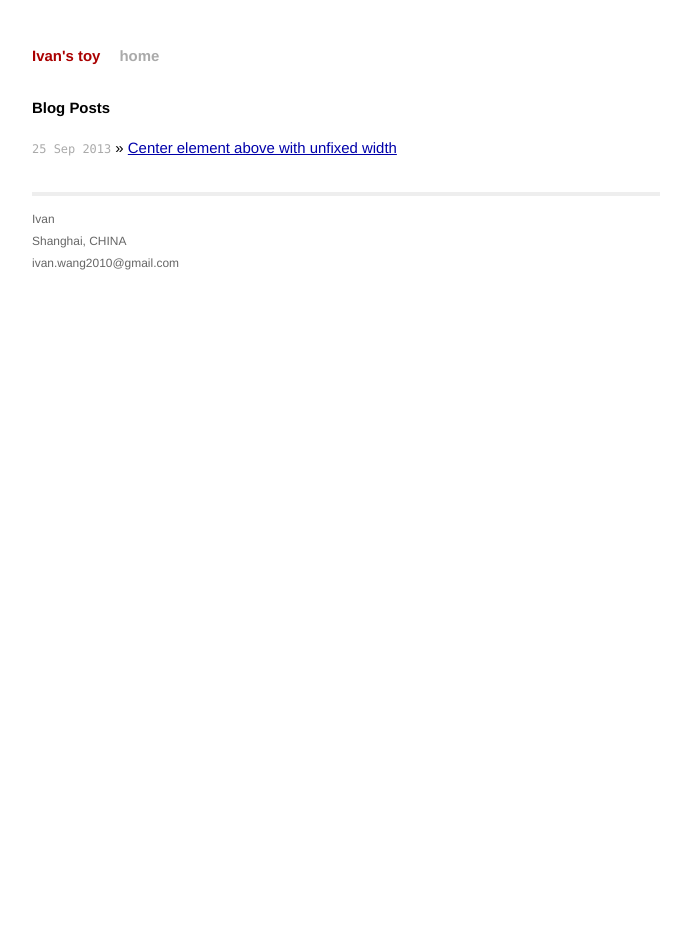
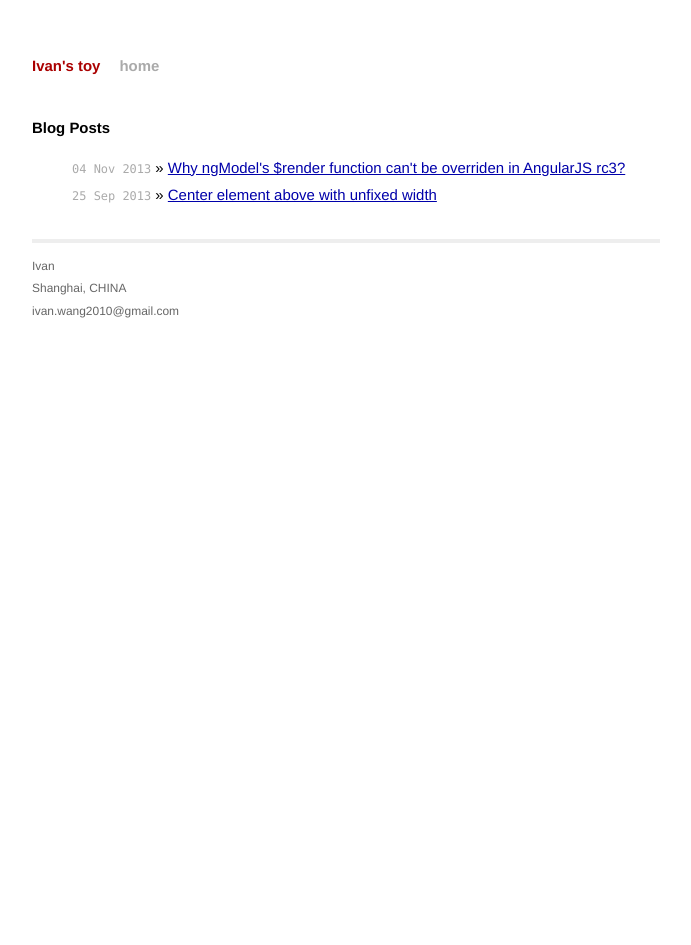
Before and after one commit to iwang/iwang.github.io, a Jekyll site: the page built from index.html, in a window 1280 px wide. Shown: the whole page, without its empty margins (294-985 px from the left). Built offline with Jekyll 4.4.1, drawn with Linux system fonts in a browser that asks for light colours; Markdown is read by kramdown in place of the engine named in the settings; some of the changed lines change nothing that is shown.

Commit message:
add post

```diff
--- /dev/null
+++ b/_posts/2013-11-04-ngmodel-render-cannot-be-overriden-in-angular-rc3.markdown
@@ -0,0 +1,300 @@
+---
+layout: post
+title:  "Why ngModel's $render function can't be overriden in AngularJS rc3?"
+date:   2013-11-04 14:21:05
+tags: css center centering layout position
+categories: html angular angularjs
+---
+
+# $render
+
+The other day I asked a team member to [ui-tinymce](https://github.com/angular-ui/ui-tinymce) into our project. A half day later, he told me that it doesn't work with Angular rc3 while rc2 is ok. But he found some guy reported the same [issue](https://github.com/angular/angular.js/issues/4560) and got a workaround from [another thread](https://github.com/angular-ui/ui-tinymce/issues/49)
+
+The issue is all about $render function isn't called when model is actually changed. So no content can be set into tinymce.
+
+{% highlight javascript %}
+return {
+    require: 'ngModel',
+    ..........
+    ngModel.$render = function() {
+        if (!tinyInstance) {
+            tinyInstance = tinymce.get(attrs.id);
+        }
+        if (tinyInstance) {
+            tinyInstance.setContent(ngModel.$viewValue || '');
+        }
+    };
+}
+{% endhighlight %}
+
+What this library did is very common when you want to wrap a 3rd party library into Angular. $render is what you need to set the value back into the 3rd party widget given any change. But this function never gets called if using Angular rc3!
+
+I got some time to look into this issue today. I dived into Angular's source and found what it says about *$render* orginally.
+
+{% highlight javascript %}
+ /**
+   * @ngdoc function
+   * @name ng.directive:ngModel.NgModelController#$render
+   * @methodOf ng.directive:ngModel.NgModelController
+   *
+   * @description
+   * Called when the view needs to be updated. It is expected that the user of the ng-model
+   * directive will implement this method.
+   */
+  this.$render = noop;
+{% endhighlight %}
+
+It is empty in the first place and should be implemented by the user. That's what the author of the ui-tinymce did so far. It is supposed to be working. To diagnose this issue, I decided to find where this function is called by Angular. It's still in NgModelController a few lines below the defination of $render.
+
+{% highlight javascript %}
+// model -> value
+var ctrl = this;
+
+$scope.$watch(function ngModelWatch() {
+
+  var value = ngModelGet($scope);
+
+// if scope model value and ngModel value are out of sync
+if (ctrl.$modelValue !== value) {
+
+  var formatters = ctrl.$formatters,
+      idx = formatters.length;
+
+  ctrl.$modelValue = value;
+  while(idx--) {
+    value = formatters[idx](value);
+  }
+
+  if (ctrl.$viewValue !== value) {
+
+    ctrl.$viewValue = value;
+    // IW added: This is where ngModel Ctrl call the $render
+    // console.log("$render is called in the watch");
+    ctrl.$render();
+  }
+}
+});
+{% endhighlight %}
+
+Check the bottom line, if the value changes, $render will be called. I put some log right below where I added the comment. And I also added some log when $render is called in ui-tinymce. The former works as expected but the latter never gets called. Obviously, the $render is not the one defined in ui-tinymce. I have to dig more into this. I logged the $render function, it was
+
+{% highlight javascript %}
+element.val(ctrl.$isEmpty(ctrl.$viewValue) ? '' : ctrl.$viewValue);
+{% endhighlight %}
+
+I searched Angular's source code and found the definition of this function
+{% highlight javascript %}
+function textInputType(scope, element, attr, ctrl, $sniffer, $browser) {
+.....
+ctrl.$render = function() {
+    element.val(ctrl.$isEmpty(ctrl.$viewValue) ? '' : ctrl.$viewValue);
+};
+}
+{% endhighlight %}
+
+I added some log above it and witneessed that this definition is called after the counterpart in ui-tinymce. I then switched to rc2, verified the result is on the contrary.
+
+It's now clear that the root cause of the issue is that the link function in ui-tinymce is called earlier in rc3. There must be more than one directive defined on the element, the order of the link function is controlled by the priority property.
+
+# directive's priorty
+
+It occurs to me there's some change log in Angular rc3's [changelog](https://github.com/angular/angular.js/blob/master/CHANGELOG.md) talking about the directive priority change.
+
+> Previously the compile/link fns executed in this order controlled via priority:
+>
+> * CompilePriorityHigh, CompilePriorityMedium, CompilePriorityLow
+> * compile child nodes
+> * PreLinkPriorityHigh, PreLinkPriorityMedium, PreLinkPriorityLow
+> * link child nodes
+> * PostLinkPriorityHigh, PostLinkPriorityMedium, PostLinkPriorityLow
+>
+> This was changed to:
+>
+> * CompilePriorityHigh, CompilePriorityMedium, CompilePriorityLow
+> * compile child nodes
+> * PreLinkPriorityHigh, PreLinkPriorityMedium, PreLinkPriorityLow
+> * link child nodes
+> * PostLinkPriorityLow, PostLinkPriorityMedium , PostLinkPriorityHigh
+
+> Very few directives in practice rely on order of postLinking function (unlike on the order of compile functions), so in the rare case of this change affecting an existing directive, it might be necessary to convert it to a preLinking function or give it negative priority (look at the diff of this commit to see how an internal attribute interpolation directive was adjusted).
+
+The first attempt is to find what is the priority of the ngModel directive. Searching through the source code, I didn't find any. With a safe guess, it would be 0 by default. I added the priority of 10 in ui-tinymce, the whole thing gets back to work again, I can see from the log our customized link function is called after the native one.
+
+# The Mystery
+
+I can call it a day if I want because the issue if fixed. But I still leaves some questions unsolved?
+
+* I can't even name the directive by calling it "the native one"
+* Actually rc3 didn't change the priority related to this issue, both directives have default priority "0" in this case. Why the order changes between rc2 and rc3?
+
+
+## directive under the hood
+
+There's some directive added by Angular implicitly during initialization, like `input`, `textarea`, `form`. Despite the name, it's actual an Angular diretive. This is very import and may sould confusing when you first come to it. I think why Angular doesn't pre-define those directives as `ng-input`, `ng-textarea` is to leave user no choice but always stick to them. Otherwise if I don't want to use `ng-input`, I can switch to `input` by simply use `input` tag.
+All the native Angular directive name actually goes with a directive, the rule is defined as below. I'd like to list them all because it helps me understand other stuff which I thought was magic before. During the compiling phase, Angular will go through the DOM and do the name-and-directive matching. Native directive will use beflow rule and customized one will use "same name matching". rule. e.g. `data-ng-input` will be normalized into `input` and goes with `inputDirecive`. `data-ng-customized-div` will be normalized into `customizedDiv` and go with `customizedDiv` directive.
+{% highlight javascript %}
+angularModule('ng', ['ngLocale'], ['$provide',
+    function ngModule($provide) {
+      $provide.provider('$compile', $CompileProvider).
+        directive({
+            a: htmlAnchorDirective,
+            input: inputDirective,
+            textarea: inputDirective,
+            form: formDirective,
+            script: scriptDirective,
+            select: selectDirective,
+            style: styleDirective,
+            option: optionDirective,
+            ngBind: ngBindDirective,
+            ngBindHtml: ngBindHtmlDirective,
+            ngBindTemplate: ngBindTemplateDirective,
+            ngClass: ngClassDirective,
+            ngClassEven: ngClassEvenDirective,
+            ngClassOdd: ngClassOddDirective,
+            ngCsp: ngCspDirective,
+            ngCloak: ngCloakDirective,
+            ngController: ngControllerDirective,
+            ngForm: ngFormDirective,
+            ngHide: ngHideDirective,
+            ngIf: ngIfDirective,
+            ngInclude: ngIncludeDirective,
+            ngInit: ngInitDirective,
+            ngNonBindable: ngNonBindableDirective,
+            ngPluralize: ngPluralizeDirective,
+            ngRepeat: ngRepeatDirective,
+            ngShow: ngShowDirective,
+            ngStyle: ngStyleDirective,
+            ngSwitch: ngSwitchDirective,
+            ngSwitchWhen: ngSwitchWhenDirective,
+            ngSwitchDefault: ngSwitchDefaultDirective,
+            ngOptions: ngOptionsDirective,
+            ngTransclude: ngTranscludeDirective,
+            ngModel: ngModelDirective,
+            ngList: ngListDirective,
+            ngChange: ngChangeDirective,
+            required: requiredDirective,
+            ngRequired: requiredDirective,
+            ngValue: ngValueDirective
+        }).
+        directive(ngAttributeAliasDirectives).
+        directive(ngEventDirectives);
+      $provide.provider({
+        $anchorScroll: $AnchorScrollProvider,
+        $animate: $AnimateProvider,
+        $browser: $BrowserProvider,
+        $cacheFactory: $CacheFactoryProvider,
+        $controller: $ControllerProvider,
+        $document: $DocumentProvider,
+        $exceptionHandler: $ExceptionHandlerProvider,
+        $filter: $FilterProvider,
+        $interpolate: $InterpolateProvider,
+        $interval: $IntervalProvider,
+        $http: $HttpProvider,
+        $httpBackend: $HttpBackendProvider,
+        $location: $LocationProvider,
+        $log: $LogProvider,
+        $parse: $ParseProvider,
+        $rootScope: $RootScopeProvider,
+        $q: $QProvider,
+        $sce: $SceProvider,
+        $sceDelegate: $SceDelegateProvider,
+        $sniffer: $SnifferProvider,
+        $templateCache: $TemplateCacheProvider,
+        $timeout: $TimeoutProvider,
+        $window: $WindowProvider
+      });
+    }
+  ]);
+}
+{% endhighlight %}
+
+Let's get to the `inputDirecive`.
+{% highlight javascript %}
+var inputDirective = ['$browser', '$sniffer', function($browser, $sniffer) {
+  return {
+    restrict: 'E',
+    require: '?ngModel',
+    link: function(scope, element, attr, ctrl) {
+      if (ctrl) {
+        (inputType[lowercase(attr.type)] || inputType.text)(scope, element, attr, ctrl, $sniffer,
+                                                            $browser);
+      }
+    }
+  };
+}];
+{% endhighlight %}
+
+In the `link` function, it will find the base link function it will use. We didn't specify any type in the textarea tag, so it will use "text" as the default.
+"text" goes with `textInputType`
+{% highlight javascript %}
+var inputType = {
+'text': textInputType,
+'number': numberInputType,
+....
+}
+{% endhighlight %}
+
+## textInputType
+
+What is `textInputType`. It's a link function for all input element. It adds some common functions on ngModel controller and some event listener. It also addes validation. It also provide a default implementation for some `noop` function defined in ngModelController. `$render` is one of it. But you can override it in your link, like ui-tinymce does.
+In our case, there're actually 3 directives bound to `textarea`, let's take a close look at them. 'textarea' is the implicit directive which has textInputType as its link function.
+
+{% highlight javascript %}
+{
+name: 'textarea',
+index: 0,
+priority: 0,
+require: '?ngModel',
+restrict: "E"
+}
+
+{
+name: 'uiTinymce',
+index: 0,
+priority: 10,
+require: 'ngModel'
+restrict: "A"
+}
+
+
+{
+name: "ngModel",
+index: 0,
+priority: 0,
+require: {"^ngModel", "^?form"},
+restrict: "A"
+}
+
+{% endhighlight %}
+
+If 2 directives on the same element both override the same function on ngModelController, how does Angular determine the order? well, Let's look at this.
+{% highlight javascript %}
+ function collectDirectives(node, directives, attrs, maxPriority, ignoreDirective) {
+ ......
+    directives.sort(byPriority);
+    return directives;
+
+ }
+{% endhighlight %}
+
+It's the sort function `byPriority` that makes the call and `priority` plays an important role. rc3 and rc2 are totally different. In rc3, it will compare the name and index if priorty is the same.
+
+{% highlight javascript %}
+// rc3
+function byPriority(a, b) {
+  var diff = b.priority - a.priority;
+  if (diff !== 0) return diff;
+  //IW: larger name has a lower order, different from priority comparison
+  if (a.name !== b.name) return (a.name < b.name) ? -1 : 1;
+  return a.index - b.index;
+}
+
+//rc2
+function byPriority(a, b) {
+  return b.priority - a.priority;
+}
+{% endhighlight %}
+
+In our case, because `uiTinymce` is larger than `textarea` in string comparison, in contrast, it has a lower priority than `textarea`. According to the rule, lower priority directive is post-linked before higher one, so that's why our $render is always overriden by the default one.
+
+The original order is [`textarea`, `uiTinymce`, `ngModel`]. In rc2, because lower priority directive will be post-linked after higher one, `uiTinymce` is linked after `textarea`. I'm going to take a look at how Angular gets these directives. But now, I'm going to call it a day.
--- a/css/main.css
+++ b/css/main.css
@@ -4,12 +4,12 @@
 /*
 /*****************************************************************************/
 
-/* Global Reset */
+/* Global Reset
 * {
   margin: 0;
   padding: 0;
 }
-
+*/
 html, body { height: 100%; }
 
 body {
@@ -158,3 +158,17 @@
 .post pre.terminal code {
   background-color: #333;
 }
+
+.post blockquote {
+    background-color: #d8deea;
+    border: 1px solid #c6d1e7;
+    border-radius: 6px;
+    padding-top: 2px;
+    padding-bottom: 2px;
+    padding-left: 16px;
+    padding-right: 16px;
+	margin-top: 1em;
+	margin-bottom: 1em;
+	margin-left: 40px;
+	margin-right: 40px;
+}
```
Also changed, not shown: 3 other files.
